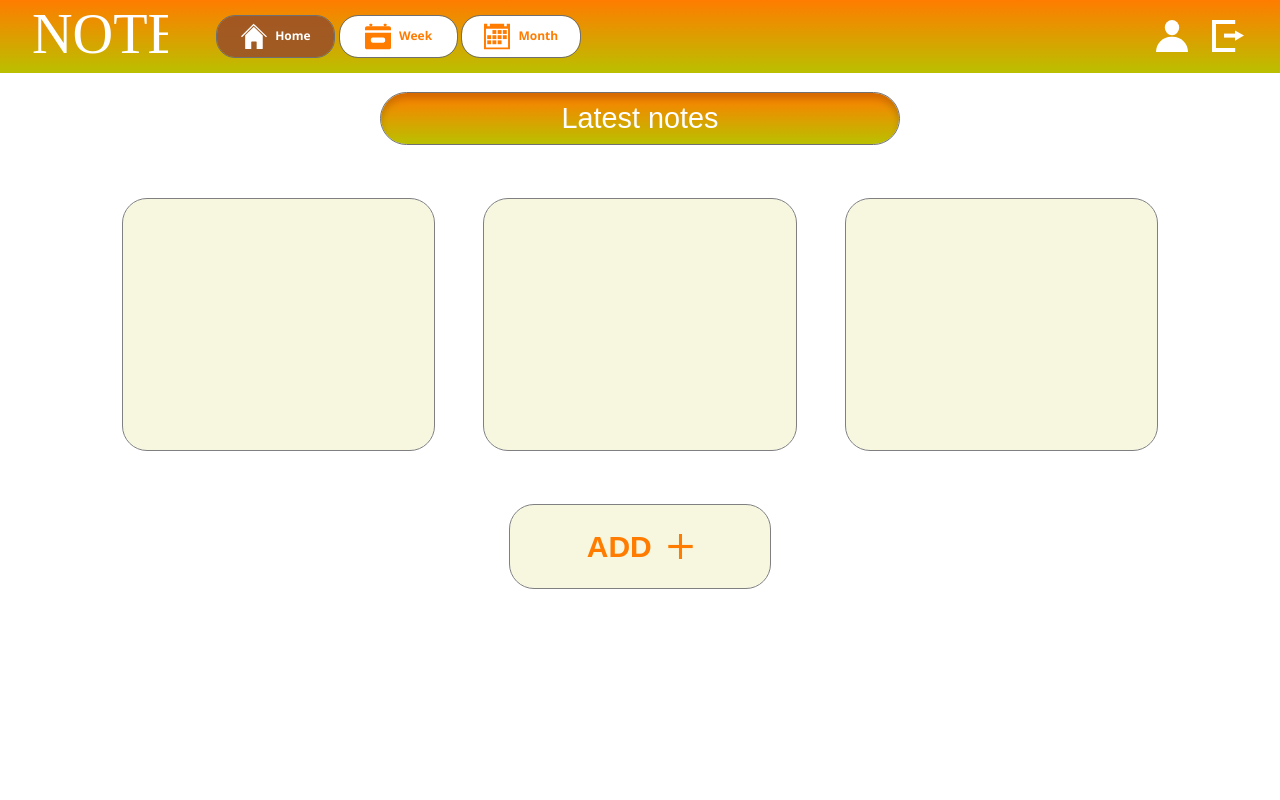
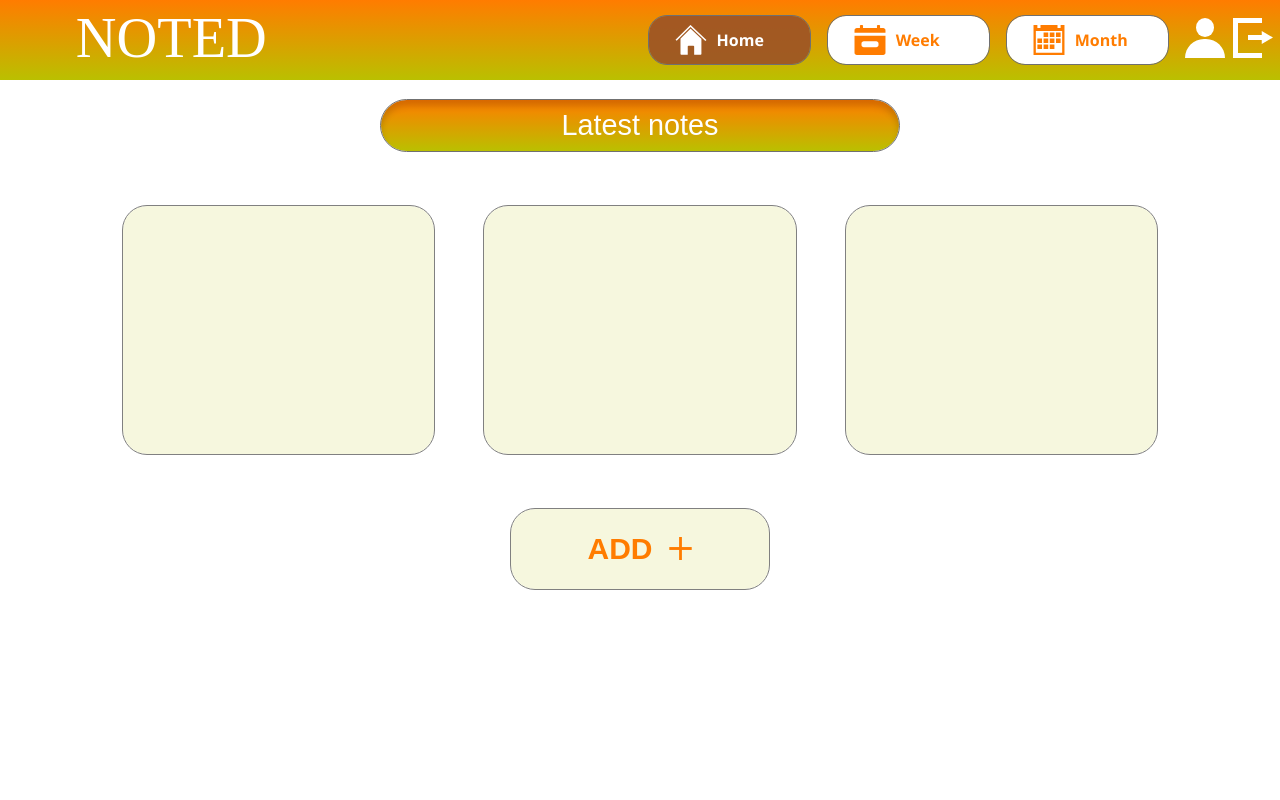
Before and after one commit to jakubszpilowski/WdPAI, a PHP site: page /public/views/main_page.html in a window 1280 px wide. Run offline with PHP 8.4, Linux system fonts and the light colour scheme.

Commit message:
Changes in navbar main page

```diff
--- a/public/css/style_main.css
+++ b/public/css/style_main.css
@@ -1,42 +1,78 @@
 body {
     margin: 0;
-
-}
-
-.contents {
     width: 100vw;
     height: 100vh;
     display: flex;
     flex-direction: column;
-    justify-content: top;
+    justify-content: start;
+    align-items: center;
+    overflow-x: hidden;
+}
+
+a {
+    text-decoration: none;
+    width: 80%;
+    height: 80%;
+}
+
+.flex {
+    display: flex;
+    gap: 0.5rem;
+}
+
+.primary-header {
+    width: 100%;
+    justify-content: space-between;
+    align-items: center;
+    background: transparent linear-gradient(180deg, #FF7C00 0%, #BAC000 100%) 0% 0% no-repeat padding-box;
+}
+
+.primary-header > div {
+    justify-content: start;
+    align-items: center;
+    height: 10vh;
+    width: 25%;
+}
+
+.logo {
+    margin-left: 1rem;
+    width: 80%;
+    height: 90%;
+}
+
+.mobile-nav-toggle {
+    display: none;
+}
+
+.mobile-nav-toggle span {
+    display: none;
+}
+
+.list {
+    list-style: none;
+    padding: 0;
+    margin: 0;
+}
+
+.navigation-bar {
+    width: 50%;
+    height: 10vh;
+}
+
+.navigation {
+    width: 85%;
+    height: 100%;
+    justify-content: space-evenly;
     align-items: center;
 }
 
-.bar {
-    width: 100vw;
-    height: 10%;
-    background: transparent linear-gradient(180deg, #FF7C00 0%, #BAC000 100%) 0% 0% no-repeat padding-box;
-
-    display: flex;
-    flex-direction: row;
-    align-items: center;
-    justify-items: left;
-}
-
-.menu {
-    display: none;
-}
-
-.pages {
-    width: 50%;
+.settings {
+    width: 15%;
     height: 100%;
-    display: flex;
-    flex-direction: row;
-    justify-content: center;
     align-items: center;
 }
 
-.b {
+.nav-button {
     background: #FFFFFF 0% 0% no-repeat padding-box;
     border-radius: 19px;
     border: 1px solid #707070;
@@ -44,58 +80,41 @@ body {
     flex-direction: row;
     justify-content: center;
     align-items: center;
-    gap: 0.5rem;
-    margin-right: 0.2rem;
+    width: 30%;
     height: 60%;
-    width: 33%;
-    font: normal normal bold 0.75rem/1.125rem Segoe UI;
+}
+
+.nav-button  a {
+    display: inline-flex;
+    flex-direction: row;
+    justify-content: start;
+    align-items: center;
+}
+
+span {
+    font: normal normal bold min(100%, 1.4rem) Segoe UI;
     color: #FF7C00;
 }
 
-.home {
+.icon {
+    height: 80%;
+    width: 40%;
+}
+
+img {
+    max-width: 100%;
+}
+
+.active {
     background-color: #9c5326e6;
 }
 
-.home > span {
+.active span {
     color: #FFFFFF;
 }
 
-.pages > button > img {
-    width: 25%;
-    height: 75%;
-}
-
-.logo {
-    width: 25%;
-    height: 100%;
-    max-height: 100%;
-    display: flex;
-    flex-direction: row;
-    justify-content: left;
-    align-items: center;
-    margin-left: 2em;
-}
-
-.logo > img {
-    height: 4.5rem;
-    max-width: 80%;
-}
-
-.icons {
-    width: 25%;
-    height: 100%;
-    margin-left: 40%;
-    display: flex;
-    flex-direction: row;
-    justify-content: center;
-    align-items: center;
-}
-
-.icons > img {
-    margin-left: 1.5rem;
-    height: 2rem;
-    max-width: 100%;
-    max-height: 60%;
+.disable {
+    display: none;
 }
 
 .container {
@@ -104,8 +123,7 @@ body {
     justify-content: start;
     align-items: center;
     width: 90%;
-    height: 100%;
-    margin: auto;
+    height: 90%;
 }
 
 .container > p {
--- a/public/views/main_page.html
+++ b/public/views/main_page.html
@@ -1,36 +1,61 @@
 <!DOCTYPE html>
 <head>
     <link rel="stylesheet" type="text/css" href="../css/style_main.css">
+    <script src="../scripts/nav.js" defer></script>
     <title>Main page</title>
 </head>
 <body>
-    <div class="contents">
-        <nav class="bar">
-            <div class="menu">
-                <img src="../img/menu.svg">
+    <header class="primary-header flex">
+        <div class="flex">
+            <img src="../img/logo.svg" class="logo">
         </div>
-            <div class="logo">
-                <img src="../img/logo.svg">
-            </div>
-            <div class="pages">
-                <button class="b home">
-                    <img src="../img/home_wh.svg">
+
+        <button class="mobile-nav-toggle" aria-controls="navigation-bar" aria-expanded="false">
+            <span class="btn">
+                Menu
+            </span>
+        </button>
+
+        <nav id="navigation-bar" data-visible="false" class="navigation-bar flex">
+            <ul id="navigation" class="navigation list flex">
+                <li class="nav-button active">
+                    <a href="main_page.html">
+                        <img src="../img/home_wh.svg" class="icon">
                         <span>Home</span>
-                </button>
-                <button class="b">
-                    <img src="../img/week_org.svg">
+                    </a>
+                </li>
+                <li class="nav-button">
+                    <a href="week_page.html">
+                        <img src="../img/week_org.svg" class="icon">
                         <span>Week</span>
-                </button>
-                <button class="b">
-                    <img src="../img/month_org.svg">
+                    </a>
+                </li>
+                <li class="nav-button">
+                    <a href="month.html">
+                        <img src="../img/month_org.svg" class="icon">
                         <span>Month</span>
-                </button>
-            </div>
-            <div class="icons">
-                <img src="../img/profile.svg">
-                <img src="../img/logout.svg">
-            </div>
+                    </a>
+                </li>
+            </ul>
+            <ul class="settings list flex">
+                <li>
+                    <a href="settings.html">
+                        <img src="../img/profile.svg" class="enable">
+                        <img src="../img/profile_org.svg" class="disable">
+                        <span class="disable">Settings</span>
+                    </a>
+                </li>
+                <li>
+                    <a href="login.html">
+                        <img src="../img/logout.svg" class="enable">
+                        <img src="../img/logout_org.svg" class="disable">
+                        <span class="disable">Log out</span>
+                    </a>
+                </li>
+            </ul>
         </nav>
+    </header>
+
     <div class="container">
         <p>Latest notes</p>
          <section class="first">
@@ -45,11 +70,10 @@
             </div>
         </section>
         <section class="second">
-                <div class="action-button">
+            <button class="action-button">
                 <strong>ADD</strong>
                 <img src="../img/add.svg">
-                </div>
+            </button>
         </section>
     </div>
-    </div>
 </body>
```
Also changed, not shown: other parts of public/css/style_main.css (+106 -28 lines). Lines whose indentation alone changed are shown as unchanged.
